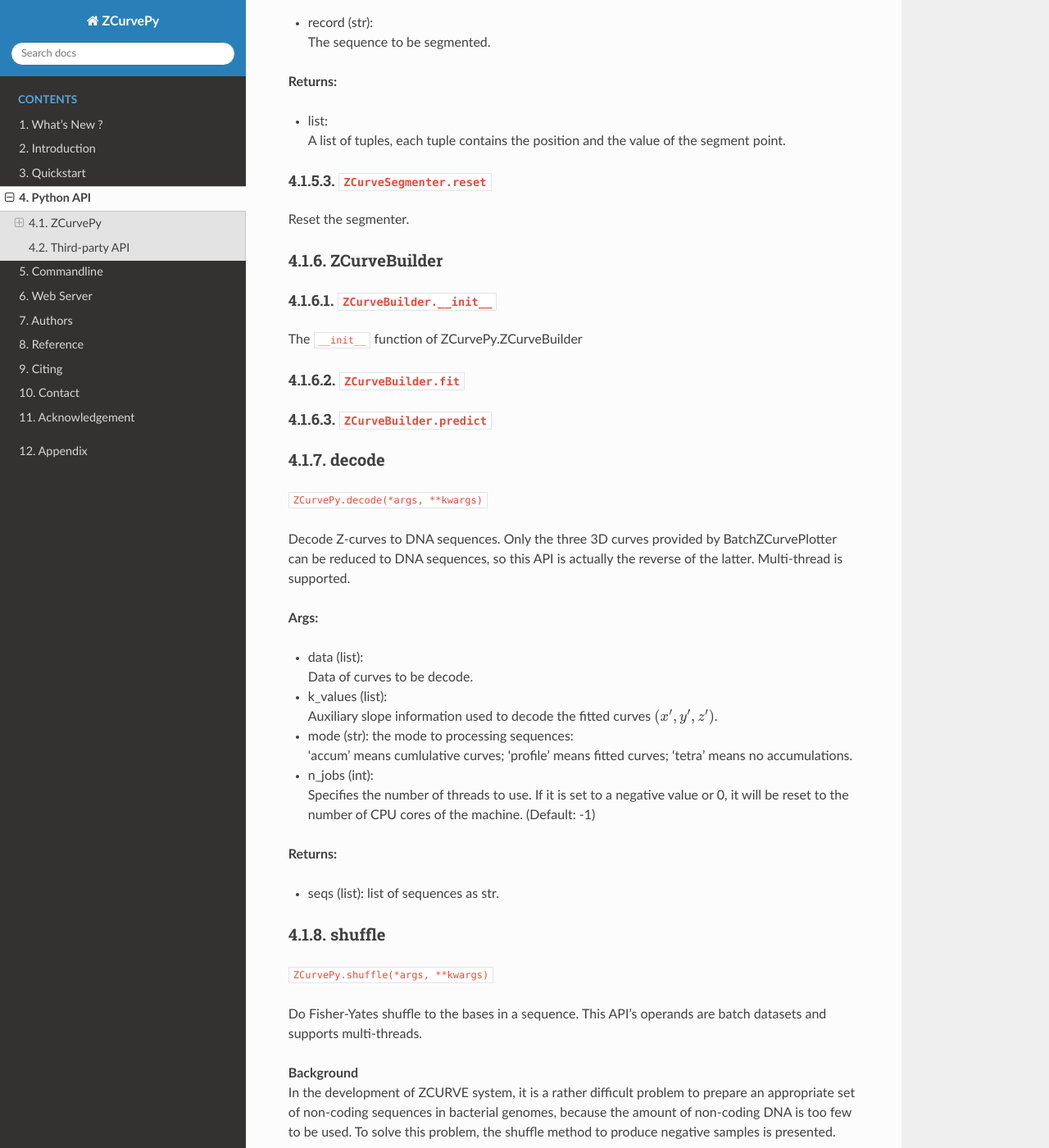
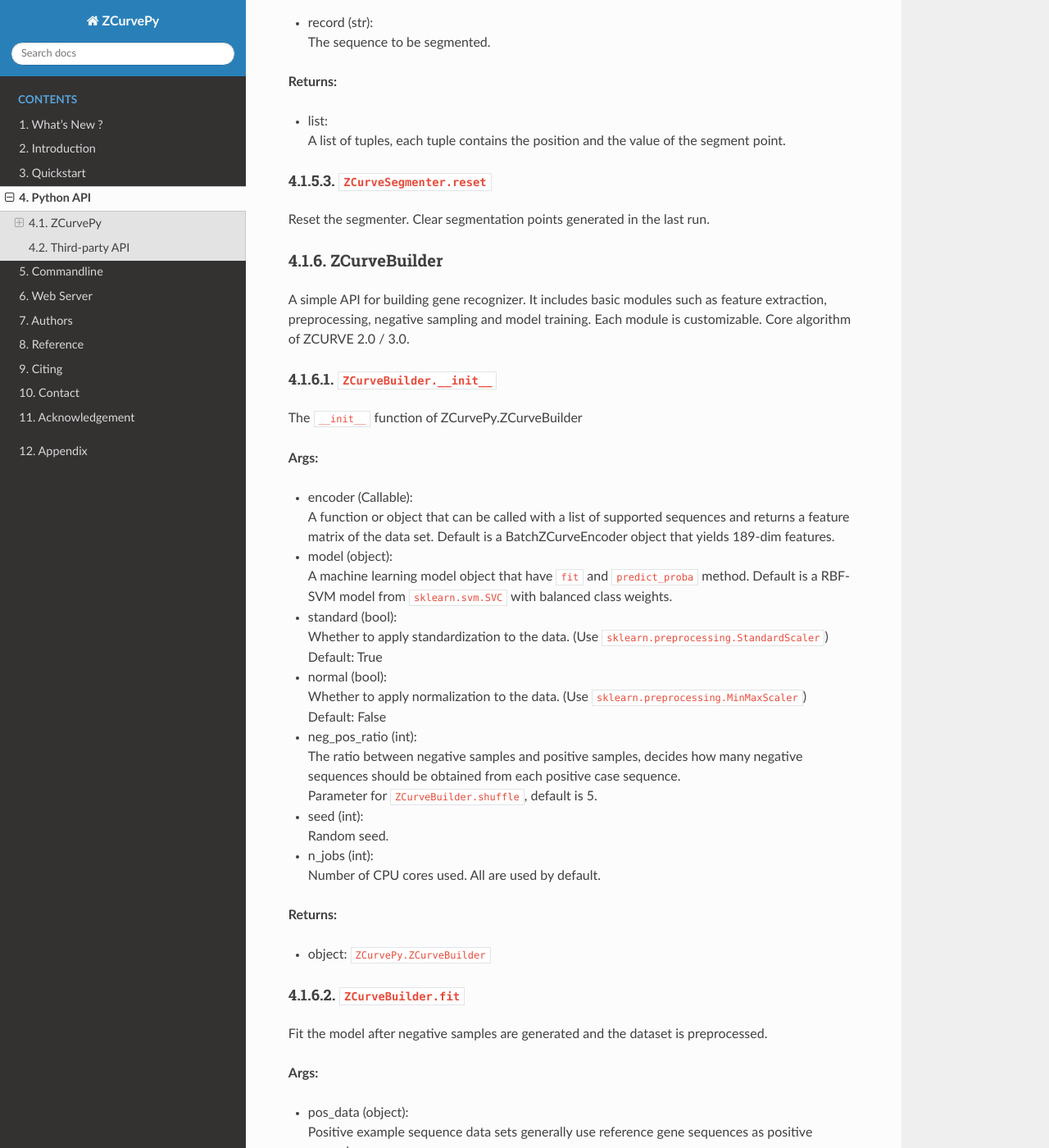
Before and after one commit to zetong-zhang/zcurvepy-docs, a Sphinx documentation site: the page built from docs/source/pythonapi.md, in a window 1280 px wide and 1400 px high, scrolled down 43981 px. Shown: the whole window at 82% size. Built offline with Sphinx 7.4.7 and the Read the Docs theme 3.1.0, drawn with Linux system fonts in a browser that asks for light colours; pages that are not in the unit, such as notebooks, are missing from menus; some of the changed text lies outside the part shown.

Commit message:
2025-04-02

```diff
--- a/docs/source/pythonapi.md
+++ b/docs/source/pythonapi.md
@@ -1527,17 +1527,62 @@ Run the segmenter.
 
 #### `ZCurveSegmenter.reset`
 
-Reset the segmenter.
+Reset the segmenter. Clear segmentation points generated in the last run.
 
 ### ZCurveBuilder
 
+A simple API for building gene recognizer. It includes basic modules such as feature extraction, preprocessing, negative sampling and model training. Each module is customizable. Core algorithm of ZCURVE 2.0 / 3.0.
+
 #### `ZCurveBuilder.__init__`
 
 The `__init__` function of ZCurvePy.ZCurveBuilder
 
+**Args:**
+- encoder (Callable):
+  A function or object that can be called with a list of supported sequences and returns a feature matrix of the data set. Default is a BatchZCurveEncoder object that yields 189-dim features.
+- model (object):
+  A machine learning model object that have `fit` and `predict_proba` method. Default is a RBF-SVM model from `sklearn.svm.SVC` with balanced class weights.
+- standard (bool):
+  Whether to apply standardization to the data. (Use `sklearn.preprocessing.StandardScaler`)
+  Default: True
+- normal (bool):
+  Whether to apply normalization to the data. (Use `sklearn.preprocessing.MinMaxScaler`)
+  Default: False
+- neg_pos_ratio (int):
+  The ratio between negative samples and positive samples, decides how many negative sequences should be obtained from each positive case sequence.
+  Parameter for `ZCurveBuilder.shuffle`, default is 5.
+- seed (int):
+  Random seed.
+- n_jobs (int):
+  Number of CPU cores used. All are used by default.
+
+**Returns:**
+- object: `ZCurvePy.ZCurveBuilder`
+
 #### `ZCurveBuilder.fit`
 
+Fit the model after negative samples are generated and the dataset is preprocessed.
+
+**Args:**
+- pos_data (object):
+  Positive example sequence data sets generally use reference gene sequences as positive examples.
+
 #### `ZCurveBuilder.predict`
+
+Predict whether a set of sequences is a gene coding sequence.
+
+**Args:**
+- data (object):
+  Sequence dataset to predict.
+- threshold (float):
+  Label judgment threshold.
+  Greater than the threshold is a positive sample, and less than the threshold is a negative sample.
+
+**Returns:**
+- labels (ndarray):
+  Prediction label for the sample.
+- scores (ndarray):
+  The predicted score of the sample.
 
 ### decode
 
@@ -1594,11 +1639,13 @@ shufseq = shuffle(records)
   Shuffled sample sequences.
 
 ## Third-party API
-We list all of the third party APIs we call here and won't go into them below.
-|API                |Description                                                      |Python Package|
-|:-----------------:|:----------------------------------------------------------------|:------------:|
-|`Bio.Seq`          |Provide objects to represent biological sequences with alphabets.|Biopython     |
-|`Bio.SeqRecord`    |Represent a Sequence Record, a sequence with annotation.         |Biopython     |
-|`Bio.SeqIO`        |The standard Sequence Input/Output interface.                    |Biopython     |
-|`Bio.SeqUtils`     |Miscellaneous functions for dealing with sequences.              |Biopython     |
-|`matplotlib.pyplot`|State-based interface to matplotlib.                             |Matplotlib    |
+We list all of the third party APIs we call here.
+|API                 |Description                                                           |Python Package|
+|:------------------:|:---------------------------------------------------------------------|:------------:|
+|`Bio.Seq`           |Provide objects to represent biological sequences with alphabets.     |Biopython     |
+|`Bio.SeqRecord`     |Represent a Sequence Record, a sequence with annotation.              |Biopython     |
+|`Bio.SeqIO`         |The standard Sequence Input/Output interface.                         |Biopython     |
+|`Bio.SeqUtils`      |Miscellaneous functions for dealing with sequences.                   |Biopython     |
+|`matplotlib.pyplot` |State-based interface to matplotlib.                                  |Matplotlib    |
+|`sklearn.preprocess`|Data preprocessing module including standardization and normalization.|Sci-kit Learn |
+|`sklearn.svm`       |Support vector machine models.                                        |Sci-kit Learn |
```
Also changed, not shown: docs/source/whatsnew.md (+5 -3 lines).
